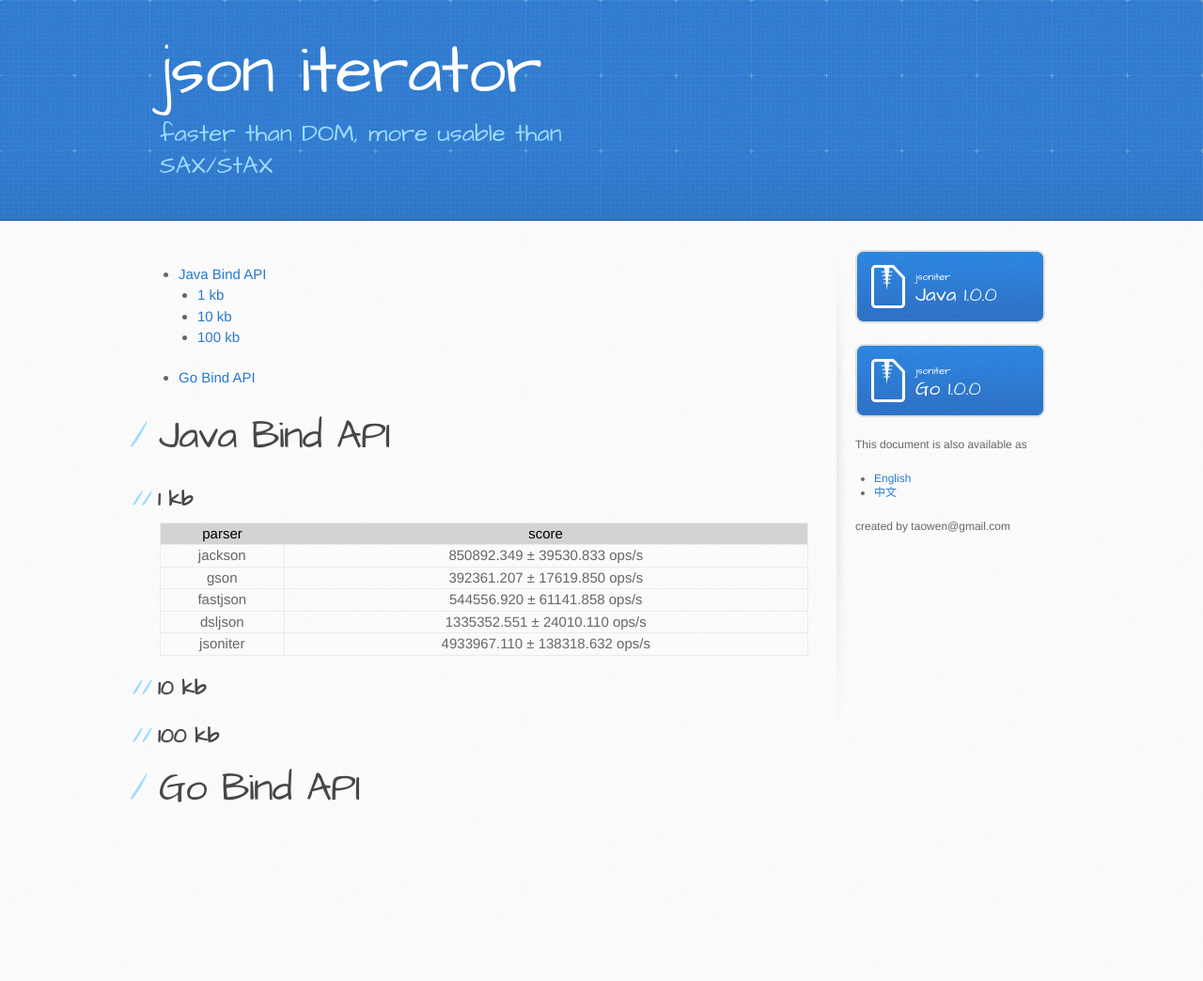
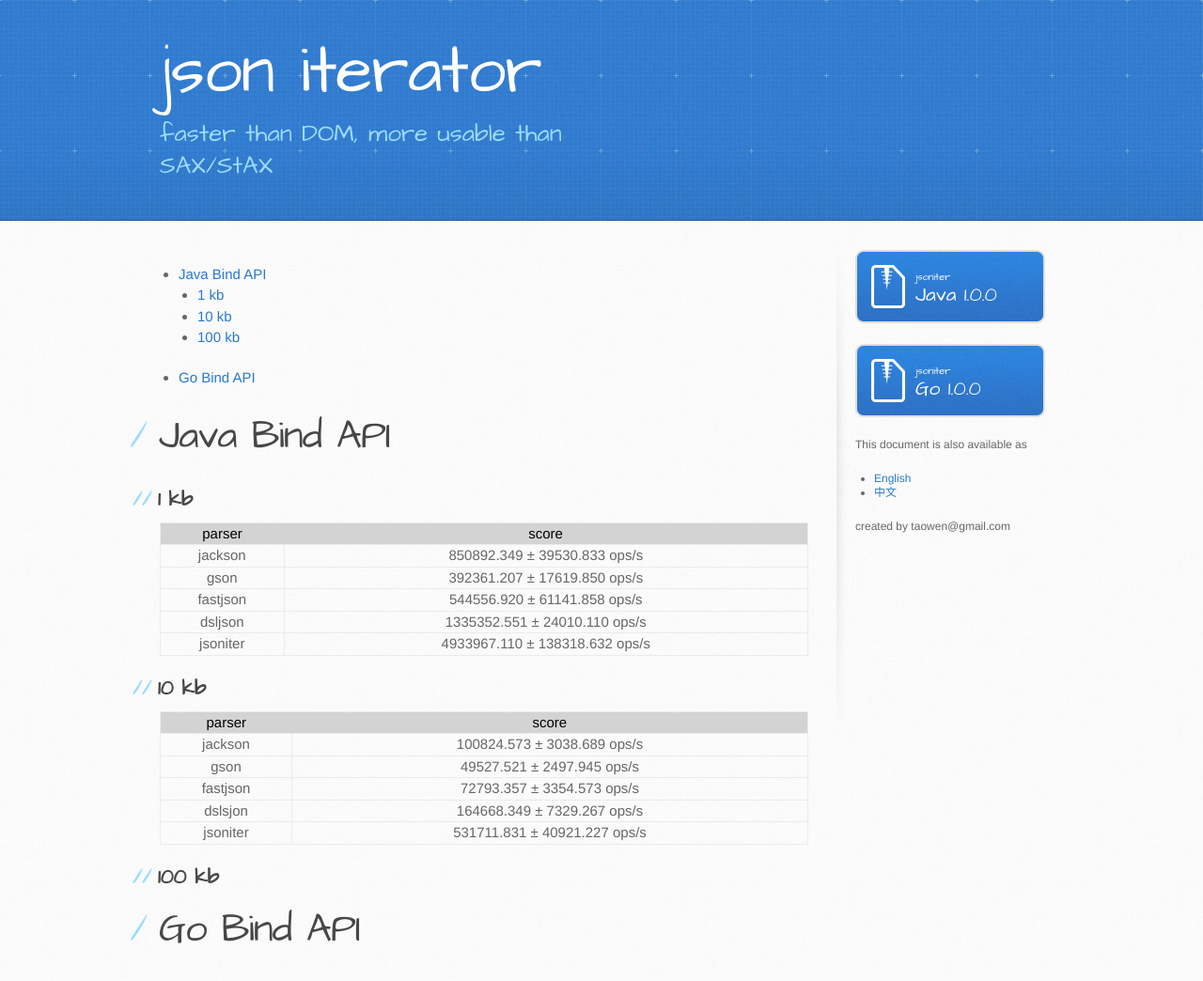
Before and after one commit to json-iterator/json-iterator.github.io, a Jekyll site: the page built from benchmark.md, in a window 1280 px wide. Shown: the whole page at 94% size. Built offline with Jekyll 4.4.1, drawn with Linux system fonts in a browser that asks for light colours; before the commit the page ends 900 px from its top, so only the background shows below that.

Commit message:
Update benchmark.md

```diff
--- a/benchmark.md
+++ b/benchmark.md
@@ -20,6 +20,15 @@ title: Json Iterator
 
 ## 10 kb
 
+
+| parser | score |
+| ---    | ---   |
+| jackson  | 100824.573 ± 3038.689  ops/s |
+| gson     | 49527.521 ± 2497.945  ops/s |
+| fastjson | 72793.357 ± 3354.573  ops/s |
+| dslsjon  | 164668.349 ±  7329.267  ops/s |
+| jsoniter | 531711.831 ± 40921.227  ops/s |
+
 ## 100 kb
 
 # Go Bind API
```
